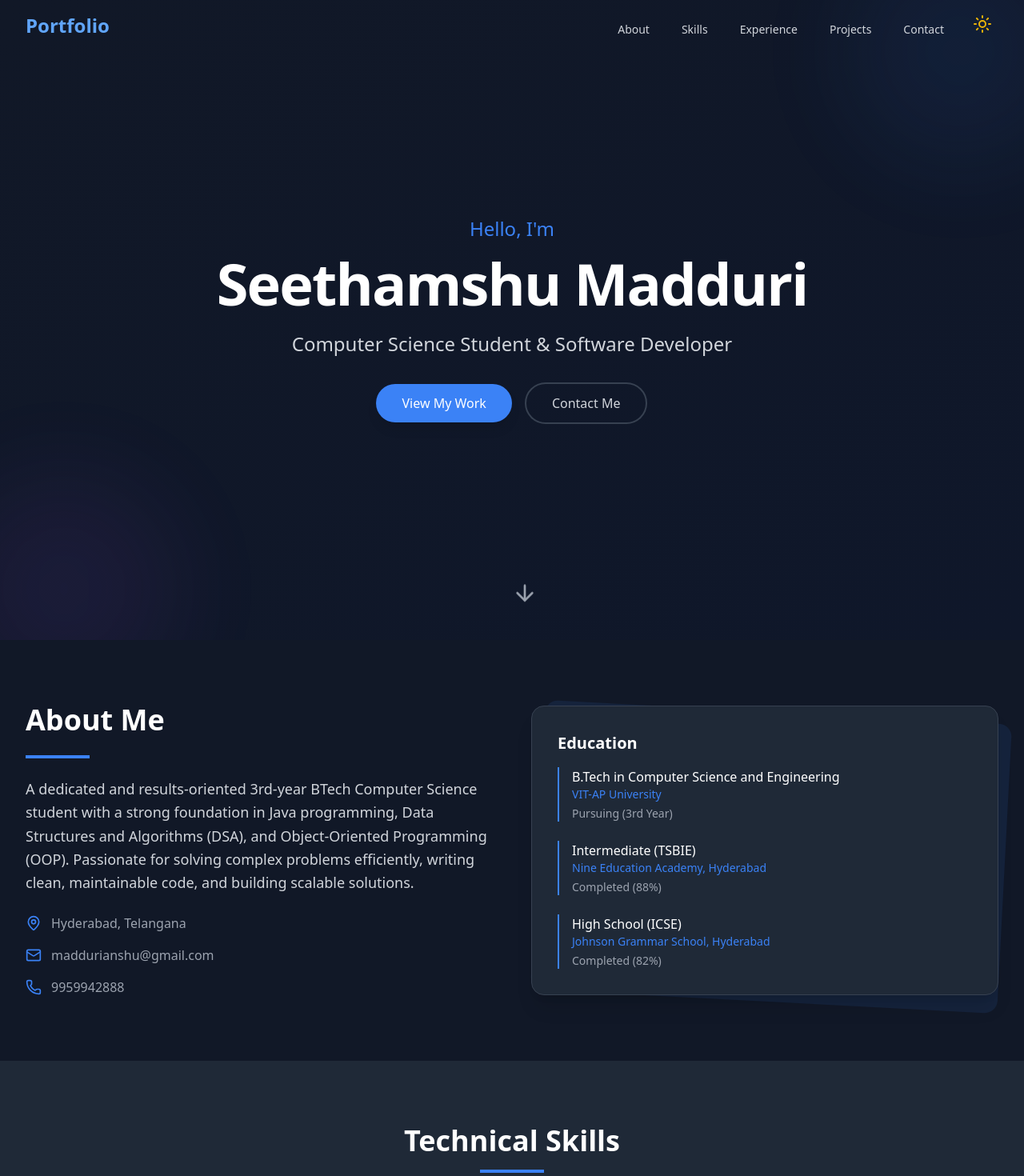
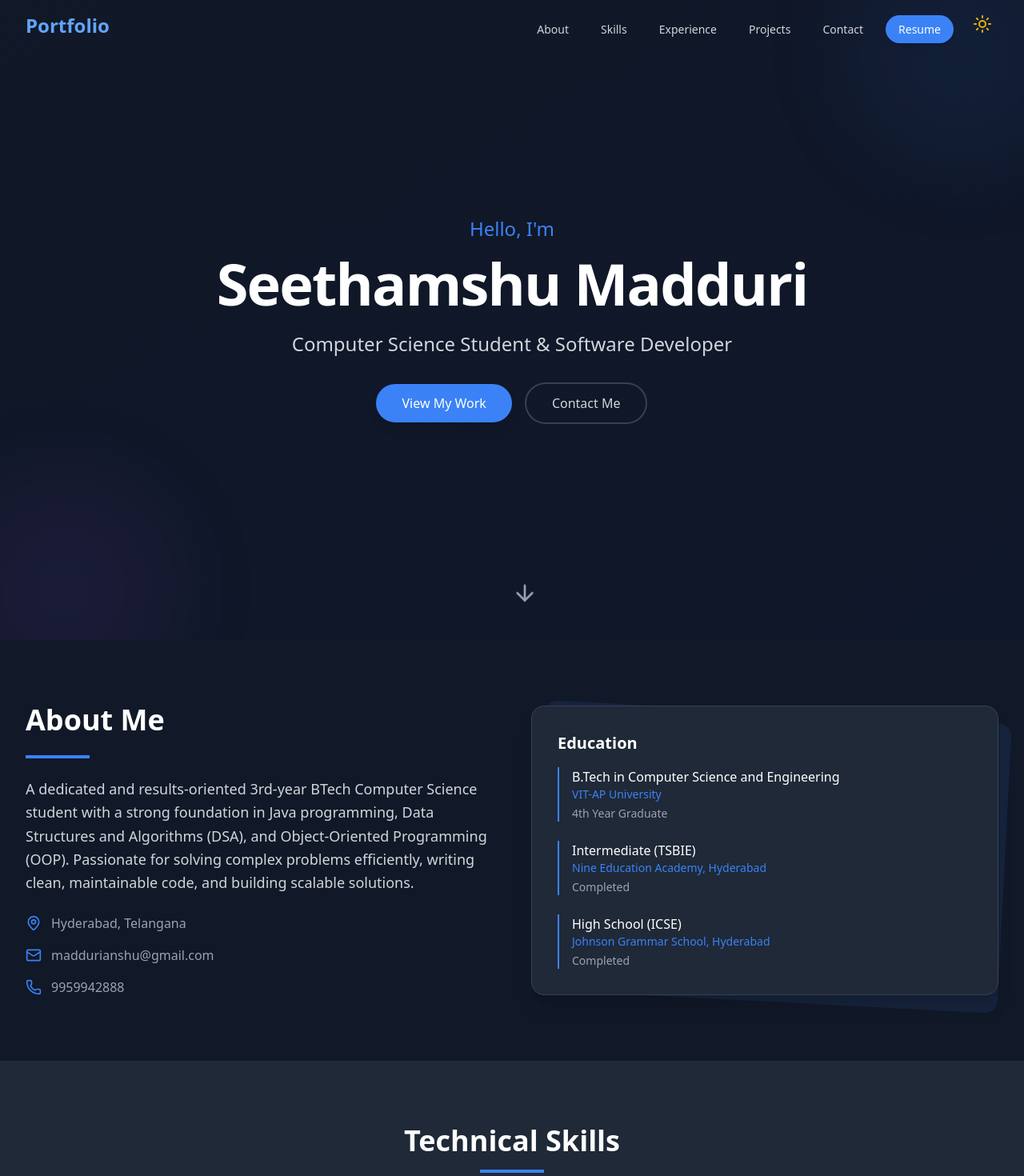
Before and after one commit to Seethamshu-Madduri/Portfolio-Website, a React (Vite) app: page / in a window 1280 px wide. Shown: the top 1470 px of the page at 80% size. Built offline with nearby package versions, Linux system fonts and the light colour scheme.

Commit message:
updated resume button

```diff
--- a/src/components/Header.jsx
+++ b/src/components/Header.jsx
@@ -53,6 +53,16 @@ const Header = () => {
                                 </a>
                             ))}
                             <div className="ml-4">
+                                <a
+                                    href="#"
+                                    target="_blank"
+                                    rel="noopener noreferrer"
+                                    className="bg-primary hover:bg-blue-600 text-white px-4 py-2 rounded-full text-sm font-medium transition-colors shadow-md"
+                                >
+                                    Resume
+                                </a>
+                            </div>
+                            <div className="ml-4">
                                 <ThemeToggle theme={theme} toggleTheme={toggleTheme} />
                             </div>
                         </div>
@@ -91,6 +101,15 @@ const Header = () => {
                                     {link.name}
                                 </a>
                             ))}
+                            <a
+                                href="#"
+                                target="_blank"
+                                rel="noopener noreferrer"
+                                onClick={() => setIsOpen(false)}
+                                className="text-primary font-medium block px-3 py-2 rounded-md text-base"
+                            >
+                                Resume
+                            </a>
                         </div>
                     </motion.div>
                 )}
--- a/src/data/resume.js
+++ b/src/data/resume.js
@@ -66,17 +66,17 @@ export const resumeData = {
         {
             degree: "B.Tech in Computer Science and Engineering",
             institution: "VIT-AP University",
-            duration: "Pursuing (3rd Year)"
+            duration: "4th Year Graduate"
         },
         {
             degree: "Intermediate (TSBIE)",
             institution: "Nine Education Academy, Hyderabad",
-            duration: "Completed (88%)"
+            duration: "Completed"
         },
         {
             degree: "High School (ICSE)",
             institution: "Johnson Grammar School, Hyderabad",
-            duration: "Completed (82%)"
+            duration: "Completed"
         }
     ]
 };
```
